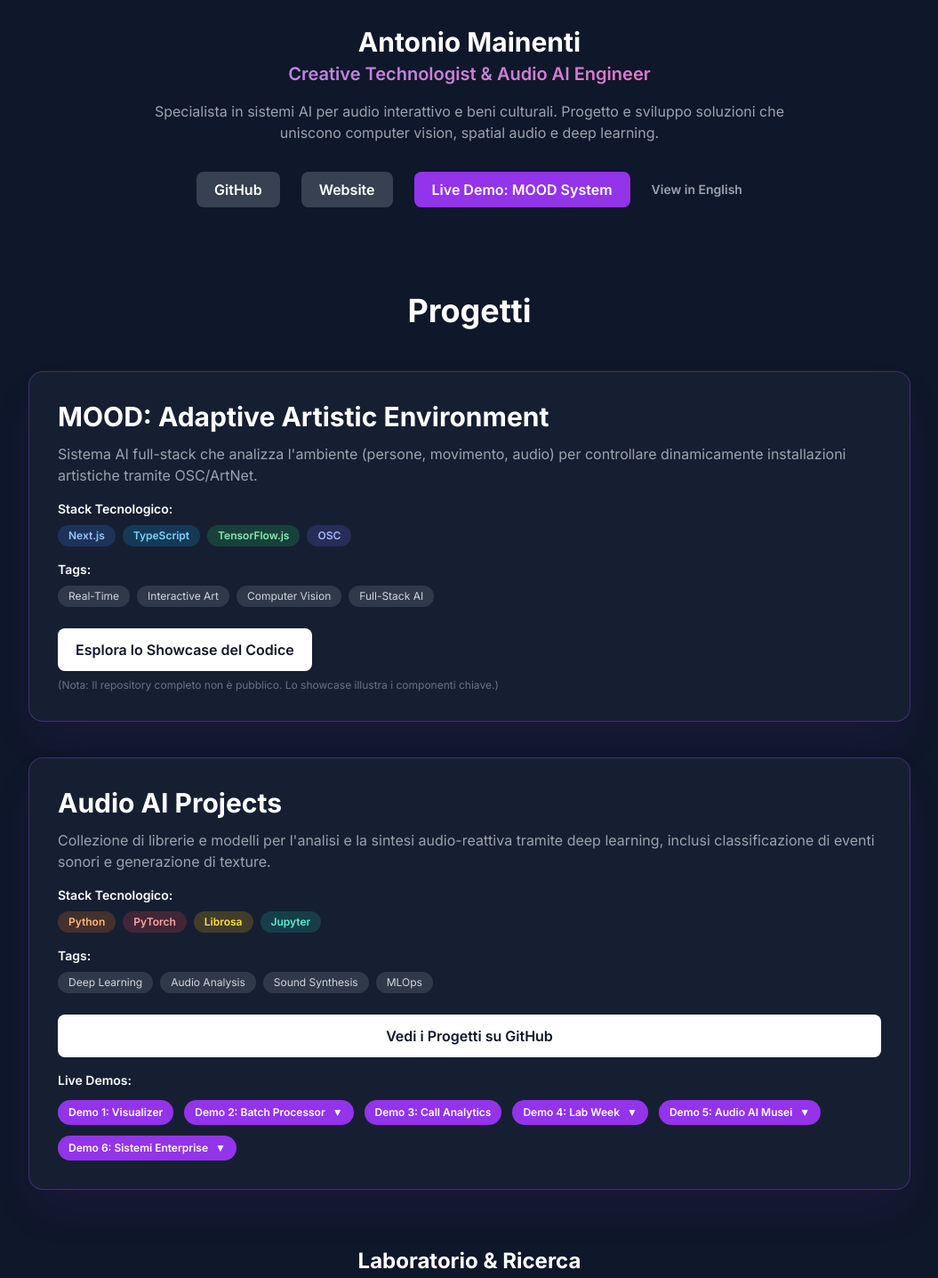
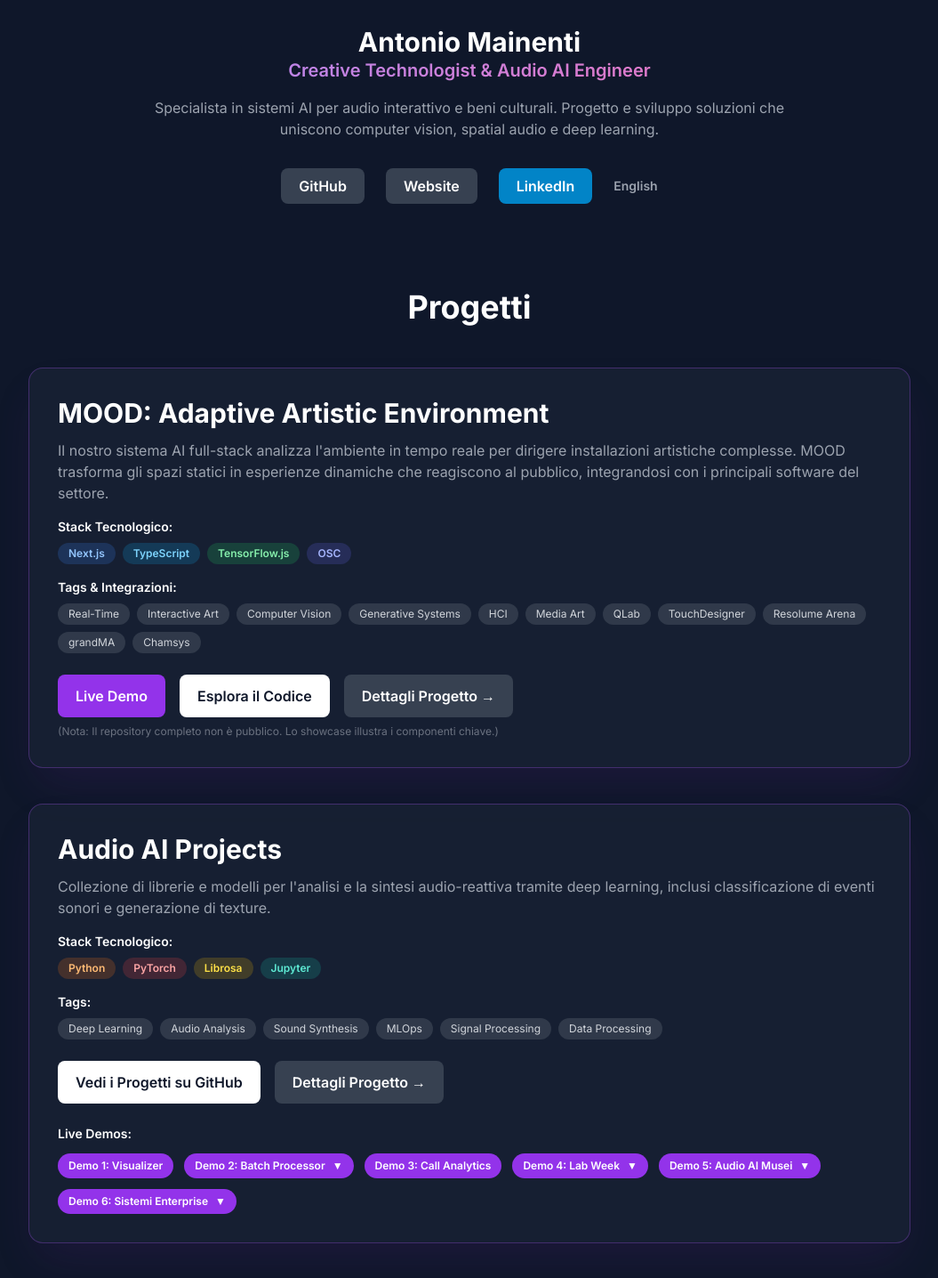
Before and after one commit to ninuxi/portfolio-ai, a plain HTML site: page it.html in a window 1280 px wide. Shown: the part 311-1747 px from the top of the page at 89% size, without its empty margins (112-1167 px from the left). Drawn offline with nearby package versions, Linux system fonts and the light colour scheme.

Commit message:
Feat: demo 6 week ce la fai

```diff
--- a/it.html
+++ b/it.html
@@ -6,7 +6,7 @@
     <title>AI For Live | Portfolio di Antonio Mainenti</title>
     <meta name="author" content="Antonio Mainenti">
     <meta name="description" content="Portfolio di Antonio Mainenti, Creative Technologist specializzato in sistemi AI per audio interattivo, computer vision e beni culturali.">
-    <meta name="keywords" content="Antonio Mainenti, Audio AI, Creative Technologist, Interactive Art, TensorFlow.js, Python, PyTorch, OSC, Spatial Audio, Cultural Heritage Tech">
+    <meta name="keywords" content="Antonio Mainenti, Audio AI, Creative Technologist, Interactive Art, TensorFlow.js, Python, PyTorch, OSC, Spatial Audio, Cultural Heritage Tech, QLab, TouchDesigner, Resolume Arena, grandMA, Chamsys">
     <meta property="og:title" content="AI For Live | Portfolio di Antonio Mainenti">
     <meta property="og:description" content="Portfolio di un Creative Technologist che unisce AI, audio e arte interattiva.">
     <meta property="og:image" content="https://aiforlive.com/aiforlive-preview.png">
@@ -24,10 +24,11 @@
       "url": "https://aiforlive.com",
       "jobTitle": "Creative Technologist & Ingegnere AI Audio",
       "description": "Specialista in sistemi AI per audio interattivo e beni culturali. Sviluppo soluzioni che uniscono computer vision, spatial audio e deep learning.",
-      "knowsAbout": ["AI", "Interactive Art", "Audio Engineering", "Python", "TensorFlow.js", "PyTorch", "OSC", "Spatial Audio", "Cultural Heritage Technology"],
+      "knowsAbout": ["AI", "Interactive Art", "Audio Engineering", "Python", "TensorFlow.js", "PyTorch", "OSC", "Spatial Audio", "Cultural Heritage Technology", "QLab", "TouchDesigner", "Resolume Arena", "grandMA", "Chamsys"],
       "sameAs": [
         "https://github.com/ninuxi",
-        "https://mainenti.net"
+        "https://mainenti.net",
+        "https://www.linkedin.com/in/mainenti/"
       ]
     }
     </script>
@@ -56,21 +57,25 @@
     <div class="container mx-auto max-w-5xl px-4 py-16">
 
         <header class="text-center mb-24">
-            <img src="/cerchio.png" alt="AI For Live Logo" class="w-40 h-40 mx-auto mb-6 rounded-full shadow-2xl shadow-purple-900/50 border-2 border-purple-500/30">
+            <img src="/cerchio.png" alt="AI For Live Logo" class="bg-slate-900 w-40 h-40 mx-auto mb-6 rounded-full shadow-2xl shadow-purple-900/50 border-2 border-purple-500/30">
             <h1 class="text-5xl md:text-6xl font-black brand-gradient-text leading-tight">AI For Live</h1>
+
             <div class="mt-8">
-                <h2 class="text-2xl md:text-3xl font-bold text-white">Antonio Mainenti</h2>
-                <p class="text-lg md:text-xl mt-1 gradient-text font-semibold">
-                    Creative Technologist & Audio AI Engineer
+                <h2 class="text-2xl md:text-3xl font-bold text-white leading-tight">
+                    Antonio Mainenti
+                    <span class="text-lg md:text-xl gradient-text font-semibold block">Creative Technologist & Audio AI Engineer</span>
+                </h2>
+                <p class="mt-4 max-w-3xl mx-auto text-gray-400">
+                    Specialista in sistemi AI per audio interattivo e beni culturali. Progetto e sviluppo soluzioni che uniscono computer vision, spatial audio e deep learning.
                 </p>
-                <p class="mt-4 max-w-3xl mx-auto text-gray-400">
-                    Specialista in sistemi AI per audio interattivo e beni culturali. Progetto e sviluppo soluzioni che uniscono computer vision, spatial audio e deep learning. </p>
             </div>
+
             <div class="mt-8 flex justify-center flex-wrap items-center gap-x-6 gap-y-4">
                 <a href="https://github.com/ninuxi" target="_blank" class="bg-gray-700 hover:bg-gray-600 text-white font-semibold px-5 py-2 rounded-lg transition-colors">GitHub</a>
                 <a href="https://mainenti.net" target="_blank" class="bg-gray-700 hover:bg-gray-600 text-white font-semibold px-5 py-2 rounded-lg transition-colors">Website</a>
-                <a href="https://mood-adaptive-art-system.vercel.app/" target="_blank" class="bg-purple-600 hover:bg-purple-500 text-white font-semibold px-5 py-2 rounded-lg transition-colors">Live Demo: MOOD System</a>
-                <a href="/en.html" class="text-gray-400 hover:text-white text-sm font-semibold">View in English</a> </div>
+                <a href="https://www.linkedin.com/in/mainenti/" target="_blank" class="bg-sky-600 hover:bg-sky-500 text-white font-semibold px-5 py-2 rounded-lg transition-colors">LinkedIn</a>
+                <a href="/en.html" class="text-gray-400 hover:text-white text-sm font-semibold">English</a>
+            </div>
         </header>
 
         <main>
@@ -80,7 +85,7 @@
                 <div class="bg-slate-800/50 p-8 rounded-2xl border border-purple-500/30 shadow-2xl shadow-purple-900/20 flex flex-col">
                     <h3 class="text-3xl font-bold text-white mb-3">MOOD: Adaptive Artistic Environment</h3>
                     <p class="mb-4 text-gray-400 flex-grow">
-                        Sistema AI full-stack che analizza l'ambiente (persone, movimento, audio) per controllare dinamicamente installazioni artistiche tramite OSC/ArtNet.
+                        Il nostro sistema AI full-stack analizza l'ambiente in tempo reale per dirigere installazioni artistiche complesse. MOOD trasforma gli spazi statici in esperienze dinamiche che reagiscono al pubblico, integrandosi con i principali software del settore.
                     </p>
                     <div class="mt-auto">
                          <div class="mb-4">
@@ -93,15 +98,26 @@
                             </div>
                         </div>
                         <div class="mb-6">
-                            <h4 class="font-semibold text-white text-sm mb-2">Tags:</h4>
-                            <div class="flex flex-wrap gap-2">
-                                <span class="bg-gray-600/50 text-gray-300 text-xs font-medium px-3 py-1 rounded-full">Real-Time</span>
-                                <span class="bg-gray-600/50 text-gray-300 text-xs font-medium px-3 py-1 rounded-full">Interactive Art</span>
-                                <span class="bg-gray-600/50 text-gray-300 text-xs font-medium px-3 py-1 rounded-full">Computer Vision</span>
-                                <span class="bg-gray-600/50 text-gray-300 text-xs font-medium px-3 py-1 rounded-full">Full-Stack AI</span>
+                            <h4 class="font-semibold text-white text-sm mb-2">Tags & Integrazioni:</h4>
+                            <div class="flex flex-wrap gap-2 text-xs">
+                                <span class="bg-gray-600/50 text-gray-300 font-medium px-3 py-1 rounded-full">Real-Time</span>
+                                <span class="bg-gray-600/50 text-gray-300 font-medium px-3 py-1 rounded-full">Interactive Art</span>
+                                <span class="bg-gray-600/50 text-gray-300 font-medium px-3 py-1 rounded-full">Computer Vision</span>
+                                <span class="bg-gray-600/50 text-gray-300 font-medium px-3 py-1 rounded-full">Generative Systems</span>
+                                <span class="bg-gray-600/50 text-gray-300 font-medium px-3 py-1 rounded-full">HCI</span>
+                                <span class="bg-gray-600/50 text-gray-300 font-medium px-3 py-1 rounded-full">Media Art</span>
+                                <span class="bg-gray-600/50 text-gray-300 font-medium px-3 py-1 rounded-full">QLab</span>
+                                <span class="bg-gray-600/50 text-gray-300 font-medium px-3 py-1 rounded-full">TouchDesigner</span>
+                                <span class="bg-gray-600/50 text-gray-300 font-medium px-3 py-1 rounded-full">Resolume Arena</span>
+                                <span class="bg-gray-600/50 text-gray-300 font-medium px-3 py-1 rounded-full">grandMA</span>
+                                <span class="bg-gray-600/50 text-gray-300 font-medium px-3 py-1 rounded-full">Chamsys</span>
                             </div>
                         </div>
-                        <a href="https://github.com/ninuxi/mood-showcase" target="_blank" class="bg-white text-slate-900 font-semibold px-5 py-3 rounded-lg transition-transform hover:scale-105 inline-block">Esplora lo Showcase del Codice</a>
+                        <div class="flex flex-wrap gap-4 mt-4">
+                            <a href="https://mood-adaptive-art-system.vercel.app/" target="_blank" class="bg-purple-600 hover:bg-purple-500 text-white font-semibold px-5 py-3 rounded-lg transition-transform hover:scale-105">Live Demo</a>
+                            <a href="https://github.com/ninuxi/mood-showcase" target="_blank" class="bg-white text-slate-900 font-semibold px-5 py-3 rounded-lg transition-transform hover:scale-105">Esplora il Codice</a>
+                            <a href="mood-project.html" class="bg-gray-700 hover:bg-gray-600 text-white font-semibold px-5 py-3 rounded-lg transition-transform hover:scale-105">Dettagli Progetto →</a>
+                        </div>
                         <p class="text-xs text-gray-500 mt-2">(Nota: Il repository completo non è pubblico. Lo showcase illustra i componenti chiave.)</p>
                     </div>
                 </div>
@@ -123,17 +139,20 @@
                         </div>
                         <div class="mb-6">
                             <h4 class="font-semibold text-white text-sm mb-2">Tags:</h4>
-                             <div class="flex flex-wrap gap-2">
-                                <span class="bg-gray-600/50 text-gray-300 text-xs font-medium px-3 py-1 rounded-full">Deep Learning</span>
-                                <span class="bg-gray-600/50 text-gray-300 text-xs font-medium px-3 py-1 rounded-full">Audio Analysis</span>
-                                <span class="bg-gray-600/50 text-gray-300 text-xs font-medium px-3 py-1 rounded-full">Sound Synthesis</span>
-                                <span class="bg-gray-600/50 text-gray-300 text-xs font-medium px-3 py-1 rounded-full">MLOps</span>
+                             <div class="flex flex-wrap gap-2 text-xs">
+                                <span class="bg-gray-600/50 text-gray-300 font-medium px-3 py-1 rounded-full">Deep Learning</span>
+                                <span class="bg-gray-600/50 text-gray-300 font-medium px-3 py-1 rounded-full">Audio Analysis</span>
+                                <span class="bg-gray-600/50 text-gray-300 font-medium px-3 py-1 rounded-full">Sound Synthesis</span>
+                                <span class="bg-gray-600/50 text-gray-300 font-medium px-3 py-1 rounded-full">MLOps</span>
+                                <span class="bg-gray-600/50 text-gray-300 font-medium px-3 py-1 rounded-full">Signal Processing</span>
+                                <span class="bg-gray-600/50 text-gray-300 font-medium px-3 py-1 rounded-full">Data Processing</span>
                             </div>
                         </div>
-                        <div class="mb-4">
-                           <a href="https://github.com/ninuxi/audio-ai-projects" target="_blank" class="bg-white text-slate-900 font-semibold px-5 py-3 rounded-lg transition-transform hover:scale-105 inline-block w-full text-center">Vedi i Progetti su GitHub</a>
+                        <div class="flex flex-wrap gap-4 mt-4">
+                           <a href="https://github.com/ninuxi/audio-ai-projects" target="_blank" class="bg-white text-slate-900 font-semibold px-5 py-3 rounded-lg transition-transform hover:scale-105">Vedi i Progetti su GitHub</a>
+                           <a href="audio-ai-projects-it.html" class="bg-gray-700 hover:bg-gray-600 text-white font-semibold px-5 py-3 rounded-lg transition-transform hover:scale-105">Dettagli Progetto →</a>
                         </div>
-                        <div>
+                        <div class="mt-6">
                            <h5 class="font-semibold text-white text-sm mb-3">Live Demos:</h5>
                            <div class="flex flex-wrap gap-3">
                                 <a href="https://huggingface.co/spaces/antoniiiii/audio-visualizer-demo" target="_blank" class="bg-purple-600 hover:bg-purple-500 text-white text-xs font-semibold px-3 py-1.5 rounded-full transition-colors">Demo 1: Visualizer</a>
```
Also changed, not shown: en.html (+8 -3 lines).
